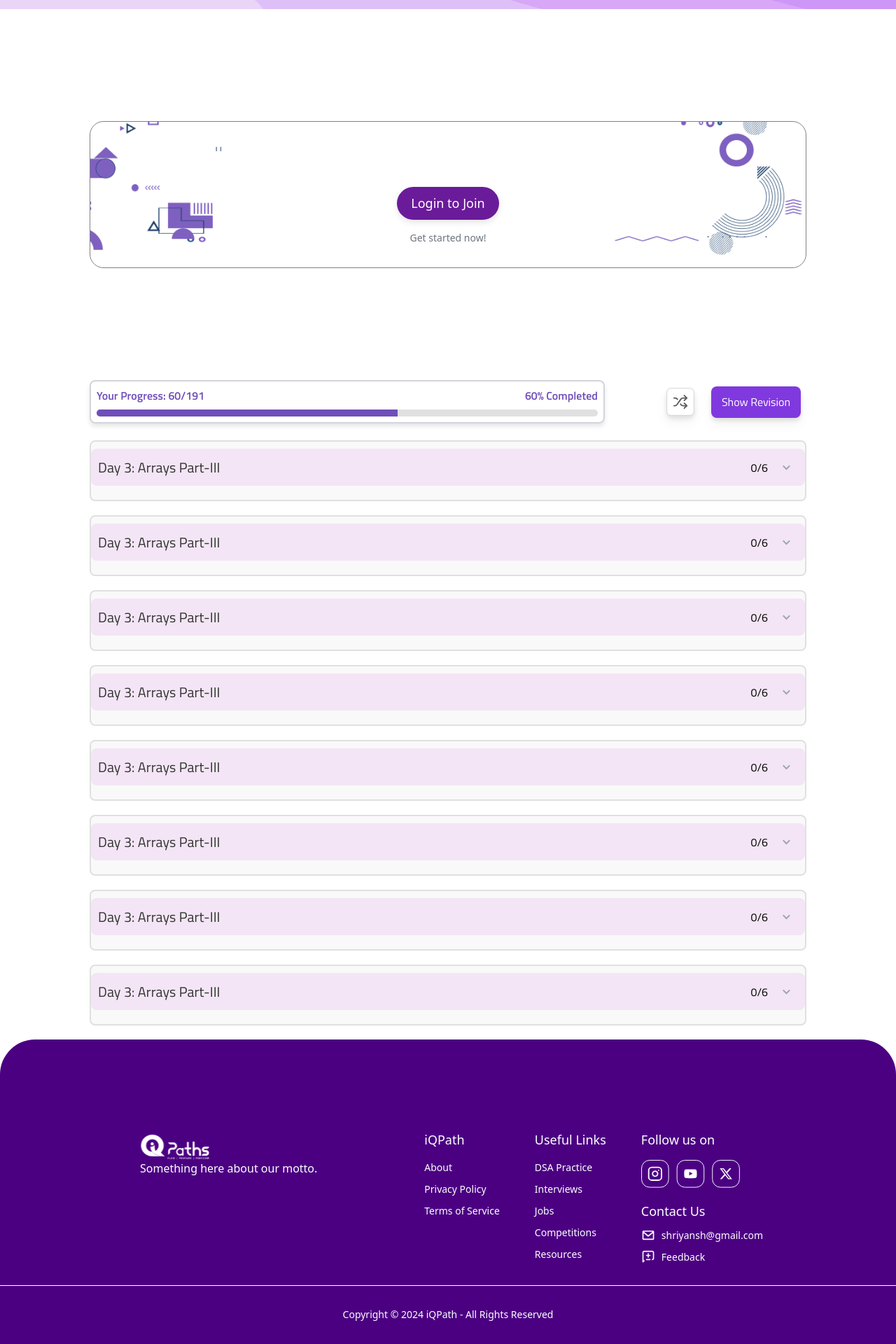
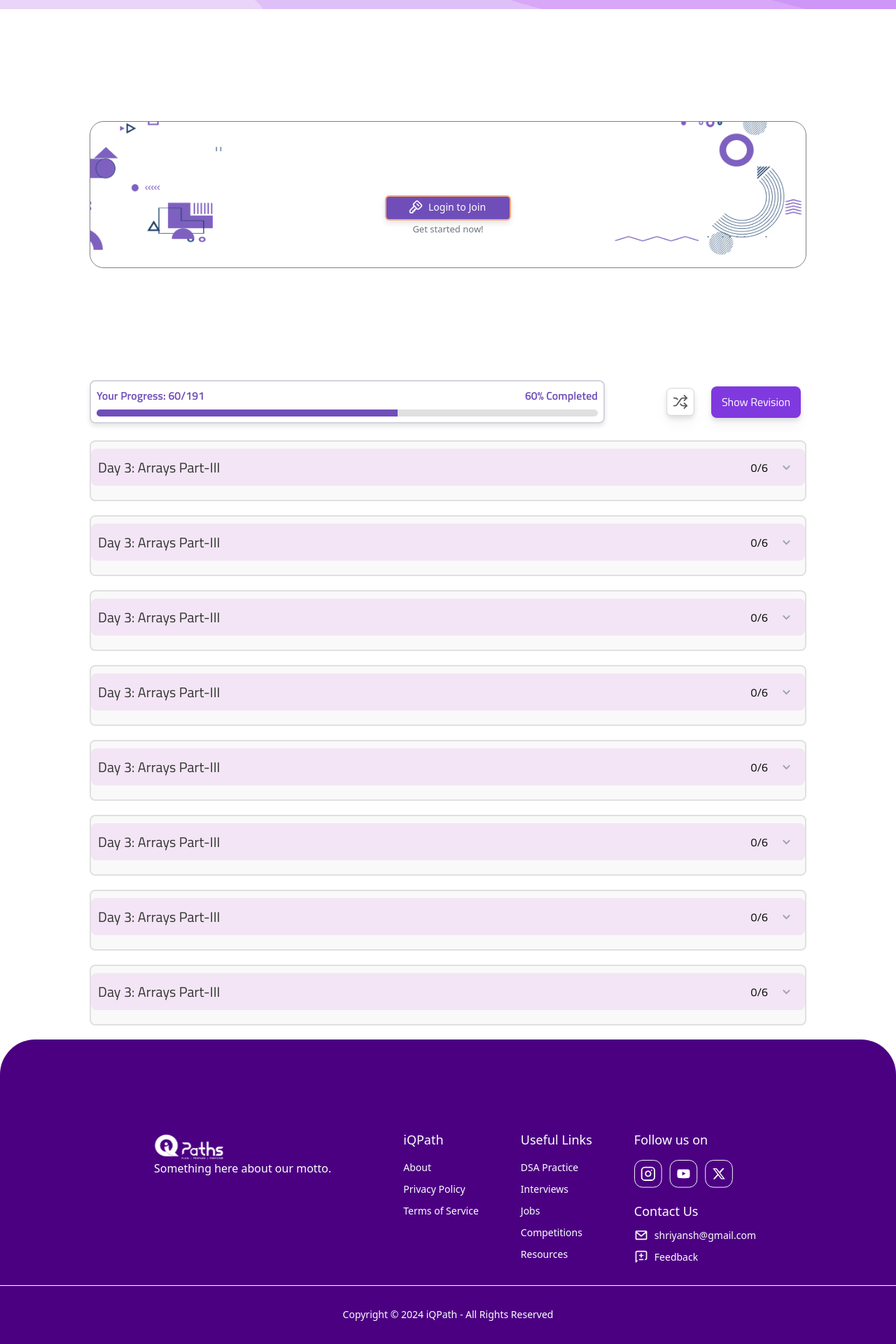
Before and after one commit to ITISH7/iqpathsquizFrontend, a React (Vite) app: page /contact-Us in a window 1280 px wide. Shown: the part 375-2295 px from the top of the page at 70% size. Built offline with nearby package versions, Linux system fonts and the light colour scheme; a web font is replaced by a local one.

Commit message:
fix login button of addblock section

```diff
--- a/src/componets/AddBlock/AddBlock.jsx
+++ b/src/componets/AddBlock/AddBlock.jsx
@@ -9,6 +9,7 @@ const AddBlock = () => {
             </div>
             <div className={styles.loginDiv}>
                 <button className={styles.loginButton}>
+                    <img src="src\assets\LoginKey.svg" alt="Login Key" />
                     <a href="/login"> Login to Join </a>
                 </button>
                 <p className={styles.loginPara}>
--- a/src/componets/AddBlock/Addblock.module.css
+++ b/src/componets/AddBlock/Addblock.module.css
@@ -42,27 +42,26 @@
   }
 
   .loginButton {
-    background-color: #6a1b9a;
+    background-color: #6F4EB9;
     color: white;
-    padding: 10px 20px;
-    border-radius: 30px;
-    font-size: 18px;
-    border: none;
+    padding: 8px 32px 8px 32px;
+    width: 180px;
+    height: 36px;
+    border-radius: 6px;
+    font-size: 14px;
     cursor: pointer;
     text-align: center;
     text-decoration: none;
-    display: inline-block;
-    margin-bottom: 10px;
+    display: flex;
+    align-items: center;
+    margin-bottom: 3px;
     box-shadow: 0 4px 8px rgba(0, 0, 0, 0.1);
     transition: background-color 0.3s ease;
-  }
-
-  .loginButton:hover {
-    background-color: #7b1fa2;
+    border: 2px solid #F8A879;
+    padding-bottom: 10px;
   }
 
   .loginPara {
-    font-size: 14px;
+    font-size: 13px;
     color: #6c757d;
-    margin-top: 5px;
   }
--- a/src/componets/footer/Footer.module.css
+++ b/src/componets/footer/Footer.module.css
@@ -18,7 +18,7 @@
   align-items: center;
   justify-content: center;
   margin-top: 5px;
-  margin-left: 200px;
+  margin-left: 220px;
 }
 
 .footerLogo img {
@@ -29,8 +29,8 @@
   display: flex;
   justify-content: space-between;
   flex-wrap: wrap;
-  padding-right: 190px;
-  gap: 50px;
+  padding-right: 200px;
+  gap: 60px;
 }
 
 .footerLinks h4 {
```
Also changed, not shown: src/assets/LoginKey.svg (added).
